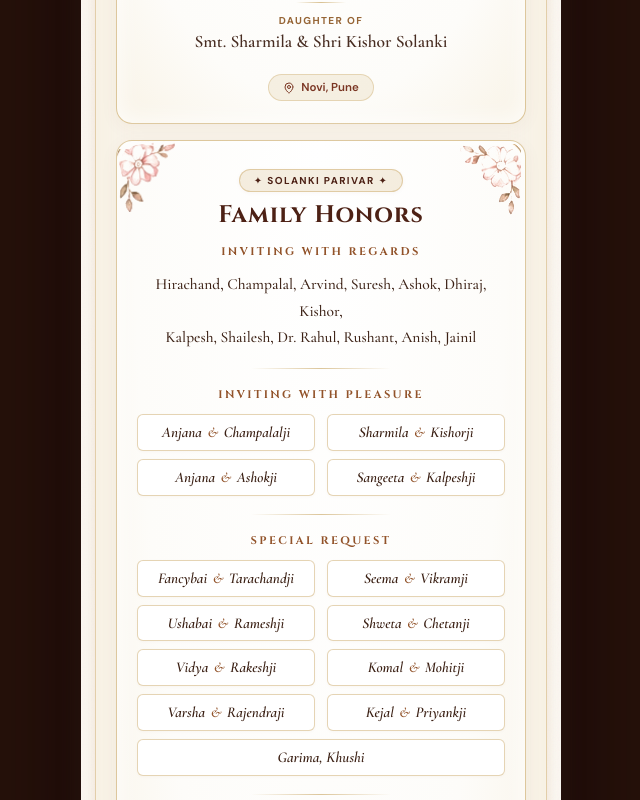
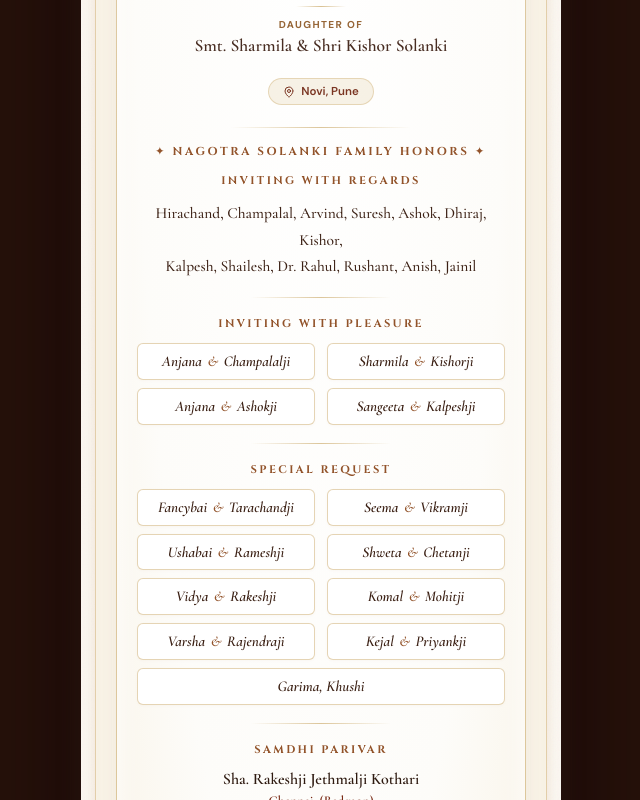
Before and after one commit to rohitlohar1/anuj-shriya-groom, a React (Vite) app: page / in a window 1280 px wide. Shown: the part 1880-2680 px from the top of the page, without its empty margins (319-959 px from the left). Built offline with nearby package versions, Linux system fonts and the light colour scheme; a web font is replaced by a local one.

Commit message:
edit bride's family section

```diff
--- a/src/main.jsx
+++ b/src/main.jsx
@@ -997,9 +997,13 @@ export default function App() {
             <h2 className="section-title">The Bride’s Family</h2>
             <p className="section-lead">Rooted in tradition, values, and boundless ancestral blessings.</p>
 
-            <div className="patrika-grid">
-              {/* Bride's Family Side */}
-              <div className="patrika-side-card bride-side">
+            <div className="patrika-grid single-family">
+              {/* The Bride's Family: Nagotra Solanki Family */}
+              <div className="patrika-side-card bride-side honors-side">
+                {/* Floral Top Corners */}
+                <img src="/art/myra_flower_tl.png" alt="" className="myra-flower-corner myra-flower-tl" aria-hidden="true" />
+                <img src="/art/myra_flower_tr.png" alt="" className="myra-flower-corner myra-flower-tr" aria-hidden="true" />
+
                 <div className="patrika-side-header">
                   <span className="side-badge">वधू पक्ष · NAGOTRA SOLANKI FAMILY</span>
                   <h3 className="side-member-name">Shriya Solanki</h3>
@@ -1021,18 +1025,13 @@ export default function App() {
                   <MapPin size={12} />
                   <span>Novi, Pune</span>
                 </div>
-              </div>
-
-              {/* Solanki Parivar Family Honors */}
-              <div className="patrika-side-card honors-side">
-                {/* Floral Top Corners */}
-                <img src="/art/myra_flower_tl.png" alt="" className="myra-flower-corner myra-flower-tl" aria-hidden="true" />
-                <img src="/art/myra_flower_tr.png" alt="" className="myra-flower-corner myra-flower-tr" aria-hidden="true" />
-
-                <div className="patrika-side-header">
-                  <span className="side-badge">✦ SOLANKI PARIVAR ✦</span>
-                  <h3 className="side-member-name">Family Honors</h3>
-                </div>
+
+                <div className="honors-divider-line" style={{ width: '180px', margin: '22px auto 16px' }} />
+
+                {/* Nagotra Solanki Family Honors */}
+                <span className="honors-heading" style={{ fontSize: '11.5px', letterSpacing: '0.22em', marginBottom: '14px', color: '#92532a' }}>
+                  ✦ NAGOTRA SOLANKI FAMILY HONORS ✦
+                </span>
 
                 {/* Inviting with regards */}
                 <div className="honors-block">
```
